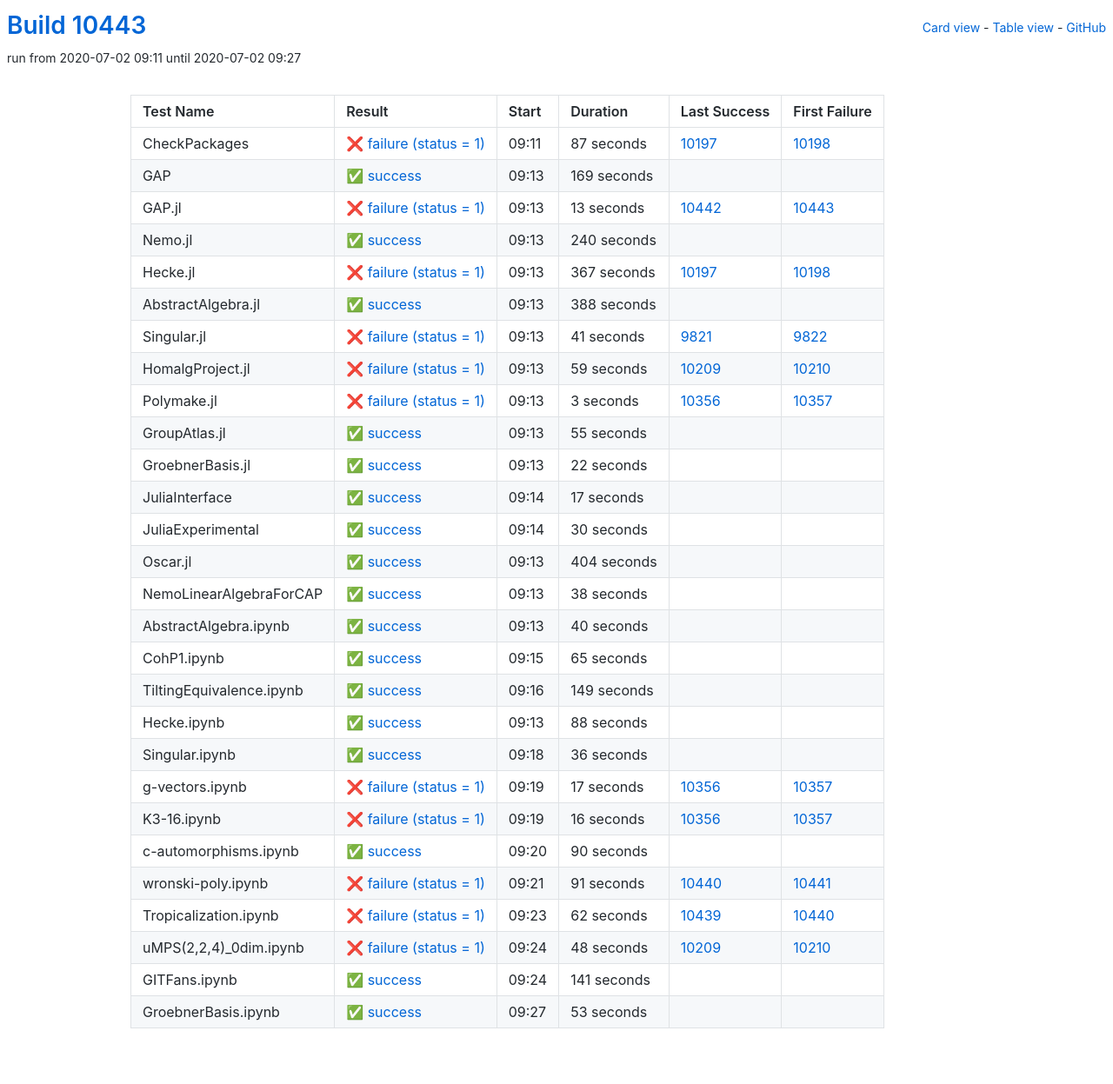
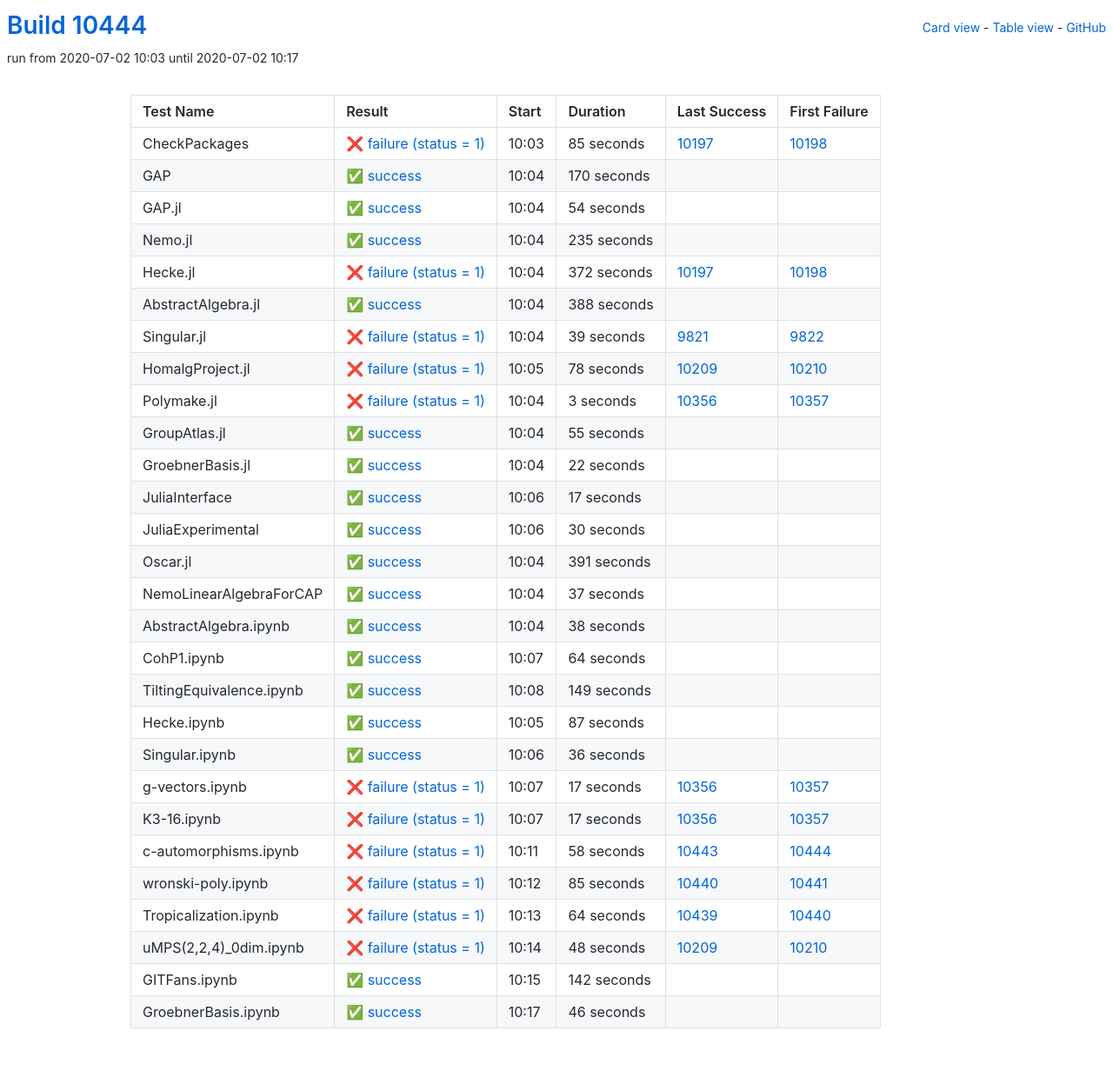
Before and after one commit to oscar-system/oscar-ci-status, a Jekyll site: the page built from table.html, in a window 1280 px wide. Shown: the whole page at 87% size. Built offline with Jekyll 4.4.1, drawn with Linux system fonts in a browser that asks for light colours.

Commit message:
Build #10444

```diff
--- a/_data/ci.yml
+++ b/_data/ci.yml
@@ -1,6 +1,6 @@
 ---
-build: 10443
-build_url: https://oscarci.mathematik.uni-kl.de/job/oscar/10443/
+build: 10444
+build_url: https://oscarci.mathematik.uni-kl.de/job/oscar/10444/
 job: oscar
 organization: oscar-system
 repo: oscar-ci-status
@@ -8,68 +8,68 @@
 tests:
 - name: CheckPackages
   id: checkpackages
-  log: https://oscarci.mathematik.uni-kl.de/job/oscar/10443/artifact/logs/build-10443/CheckPackages.log
-  start: 2020-07-02 09:11
+  log: https://oscarci.mathematik.uni-kl.de/job/oscar/10444/artifact/logs/build-10444/CheckPackages.log
+  start: 2020-07-02 10:03
   success: false
   exitcode: 1
   status: failure
-  duration: 87
+  duration: 85
   last_success: 10197
   last_success_url: https://oscarci.mathematik.uni-kl.de/job/oscar/10197/
   first_failure: 10198
   first_failure_url: https://oscarci.mathematik.uni-kl.de/job/oscar/10198/
 - name: GAP
   id: gap
-  log: https://oscarci.mathematik.uni-kl.de/job/oscar/10443/artifact/logs/build-10443/GAP.log
-  start: 2020-07-02 09:13
+  log: https://oscarci.mathematik.uni-kl.de/job/oscar/10444/artifact/logs/build-10444/GAP.log
+  start: 2020-07-02 10:04
   success: true
   exitcode: 0
   status: success
-  duration: 169
+  duration: 170
   last_success: false
   last_success_url:
   first_failure: false
   first_failure_url:
 - name: GAP.jl
   id: gap-jl
-  log: https://oscarci.mathematik.uni-kl.de/job/oscar/10443/artifact/logs/build-10443/GAP.jl.log
-  start: 2020-07-02 09:13
-  success: false
-  exitcode: 1
-  status: failure
-  duration: 13
-  last_success: 10442
-  last_success_url: https://oscarci.mathematik.uni-kl.de/job/oscar/10442/
-  first_failure: 10443
-  first_failure_url: https://oscarci.mathematik.uni-kl.de/job/oscar/10443/
-- name: Nemo.jl
-  id: nemo-jl
-  log: https://oscarci.mathematik.uni-kl.de/job/oscar/10443/artifact/logs/build-10443/Nemo.jl.log
-  start: 2020-07-02 09:13
+  log: https://oscarci.mathematik.uni-kl.de/job/oscar/10444/artifact/logs/build-10444/GAP.jl.log
+  start: 2020-07-02 10:04
   success: true
   exitcode: 0
   status: success
-  duration: 240
+  duration: 54
+  last_success: false
+  last_success_url:
+  first_failure: false
+  first_failure_url:
+- name: Nemo.jl
+  id: nemo-jl
+  log: https://oscarci.mathematik.uni-kl.de/job/oscar/10444/artifact/logs/build-10444/Nemo.jl.log
+  start: 2020-07-02 10:04
+  success: true
+  exitcode: 0
+  status: success
+  duration: 235
   last_success: false
   last_success_url:
   first_failure: false
   first_failure_url:
 - name: Hecke.jl
   id: hecke-jl
-  log: https://oscarci.mathematik.uni-kl.de/job/oscar/10443/artifact/logs/build-10443/Hecke.jl.log
-  start: 2020-07-02 09:13
+  log: https://oscarci.mathematik.uni-kl.de/job/oscar/10444/artifact/logs/build-10444/Hecke.jl.log
+  start: 2020-07-02 10:04
   success: false
   exitcode: 1
   status: failure
-  duration: 367
+  duration: 372
   last_success: 10197
   last_success_url: https://oscarci.mathematik.uni-kl.de/job/oscar/10197/
   first_failure: 10198
   first_failure_url: https://oscarci.mathematik.uni-kl.de/job/oscar/10198/
 - name: AbstractAlgebra.jl
   id: abstractalgebra-jl
-  log: https://oscarci.mathematik.uni-kl.de/job/oscar/10443/artifact/logs/build-10443/AbstractAlgebra.jl.log
-  start: 2020-07-02 09:13
+  log: https://oscarci.mathematik.uni-kl.de/job/oscar/10444/artifact/logs/build-10444/AbstractAlgebra.jl.log
+  start: 2020-07-02 10:04
   success: true
   exitcode: 0
   status: success
@@ -80,32 +80,32 @@
   first_failure_url:
 - name: Singular.jl
   id: singular-jl
-  log: https://oscarci.mathematik.uni-kl.de/job/oscar/10443/artifact/logs/build-10443/Singular.jl.log
-  start: 2020-07-02 09:13
+  log: https://oscarci.mathematik.uni-kl.de/job/oscar/10444/artifact/logs/build-10444/Singular.jl.log
+  start: 2020-07-02 10:04
   success: false
   exitcode: 1
   status: failure
-  duration: 41
+  duration: 39
   last_success: 9821
   last_success_url: https://oscarci.mathematik.uni-kl.de/job/oscar/9821/
   first_failure: 9822
   first_failure_url: https://oscarci.mathematik.uni-kl.de/job/oscar/9822/
 - name: HomalgProject.jl
   id: homalgproject-jl
-  log: https://oscarci.mathematik.uni-kl.de/job/oscar/10443/artifact/logs/build-10443/HomalgProject.jl.log
-  start: 2020-07-02 09:13
+  log: https://oscarci.mathematik.uni-kl.de/job/oscar/10444/artifact/logs/build-10444/HomalgProject.jl.log
+  start: 2020-07-02 10:05
   success: false
   exitcode: 1
   status: failure
-  duration: 59
+  duration: 78
   last_success: 10209
   last_success_url: https://oscarci.mathematik.uni-kl.de/job/oscar/10209/
   first_failure: 10210
   first_failure_url: https://oscarci.mathematik.uni-kl.de/job/oscar/10210/
 - name: Polymake.jl
   id: polymake-jl
-  log: https://oscarci.mathematik.uni-kl.de/job/oscar/10443/artifact/logs/build-10443/Polymake.jl.log
-  start: 2020-07-02 09:13
+  log: https://oscarci.mathematik.uni-kl.de/job/oscar/10444/artifact/logs/build-10444/Polymake.jl.log
+  start: 2020-07-02 10:04
   success: false
   exitcode: 1
   status: failure
@@ -116,8 +116,8 @@
   first_failure_url: https://oscarci.mathematik.uni-kl.de/job/oscar/10357/
 - name: GroupAtlas.jl
   id: groupatlas-jl
-  log: https://oscarci.mathematik.uni-kl.de/job/oscar/10443/artifact/logs/build-10443/GroupAtlas.jl.log
-  start: 2020-07-02 09:13
+  log: https://oscarci.mathematik.uni-kl.de/job/oscar/10444/artifact/logs/build-10444/GroupAtlas.jl.log
+  start: 2020-07-02 10:04
   success: true
   exitcode: 0
   status: success
@@ -128,8 +128,8 @@
   first_failure_url:
 - name: GroebnerBasis.jl
   id: groebnerbasis-jl
-  log: https://oscarci.mathematik.uni-kl.de/job/oscar/10443/artifact/logs/build-10443/GroebnerBasis.jl.log
-  start: 2020-07-02 09:13
+  log: https://oscarci.mathematik.uni-kl.de/job/oscar/10444/artifact/logs/build-10444/GroebnerBasis.jl.log
+  start: 2020-07-02 10:04
   success: true
   exitcode: 0
   status: success
@@ -140,8 +140,8 @@
   first_failure_url:
 - name: JuliaInterface
   id: juliainterface
-  log: https://oscarci.mathematik.uni-kl.de/job/oscar/10443/artifact/logs/build-10443/JuliaInterface.log
-  start: 2020-07-02 09:14
+  log: https://oscarci.mathematik.uni-kl.de/job/oscar/10444/artifact/logs/build-10444/JuliaInterface.log
+  start: 2020-07-02 10:06
   success: true
   exitcode: 0
   status: success
@@ -152,8 +152,8 @@
   first_failure_url:
 - name: JuliaExperimental
   id: juliaexperimental
-  log: https://oscarci.mathematik.uni-kl.de/job/oscar/10443/artifact/logs/build-10443/JuliaExperimental.log
-  start: 2020-07-02 09:14
+  log: https://oscarci.mathematik.uni-kl.de/job/oscar/10444/artifact/logs/build-10444/JuliaExperimental.log
+  start: 2020-07-02 10:06
   success: true
   exitcode: 0
   status: success
@@ -164,20 +164,32 @@
   first_failure_url:
 - name: Oscar.jl
   id: oscar-jl
-  log: https://oscarci.mathematik.uni-kl.de/job/oscar/10443/artifact/logs/build-10443/Oscar.jl.log
-  start: 2020-07-02 09:13
+  log: https://oscarci.mathematik.uni-kl.de/job/oscar/10444/artifact/logs/build-10444/Oscar.jl.log
+  start: 2020-07-02 10:04
   success: true
   exitcode: 0
   status: success
-  duration: 404
+  duration: 391
   last_success: false
   last_success_url:
   first_failure: false
   first_failure_url:
 - name: NemoLinearAlgebraForCAP
   id: nemolinearalgebraforcap
-  log: https://oscarci.mathematik.uni-kl.de/job/oscar/10443/artifact/logs/build-10443/NemoLinearAlgebraForCAP.log
-  start: 2020-07-02 09:13
+  log: https://oscarci.mathematik.uni-kl.de/job/oscar/10444/artifact/logs/build-10444/NemoLinearAlgebraForCAP.log
+  start: 2020-07-02 10:04
+  success: true
+  exitcode: 0
+  status: success
+  duration: 37
+  last_success: false
+  last_success_url:
+  first_failure: false
+  first_failure_url:
+- name: AbstractAlgebra.ipynb
+  id: abstractalgebra-ipynb
+  log: https://oscarci.mathematik.uni-kl.de/job/oscar/10444/artifact/logs/build-10444/AbstractAlgebra.ipynb.log
+  start: 2020-07-02 10:04
   success: true
   exitcode: 0
   status: success
@@ -186,34 +198,22 @@
   last_success_url:
   first_failure: false
   first_failure_url:
-- name: AbstractAlgebra.ipynb
-  id: abstractalgebra-ipynb
-  log: https://oscarci.mathematik.uni-kl.de/job/oscar/10443/artifact/logs/build-10443/AbstractAlgebra.ipynb.log
-  start: 2020-07-02 09:13
+- name: CohP1.ipynb
+  id: cohp1-ipynb
+  log: https://oscarci.mathematik.uni-kl.de/job/oscar/10444/artifact/logs/build-10444/CohP1.ipynb.log
+  start: 2020-07-02 10:07
   success: true
   exitcode: 0
   status: success
-  duration: 40
-  last_success: false
-  last_success_url:
-  first_failure: false
-  first_failure_url:
-- name: CohP1.ipynb
-  id: cohp1-ipynb
-  log: https://oscarci.mathematik.uni-kl.de/job/oscar/10443/artifact/logs/build-10443/CohP1.ipynb.log
-  start: 2020-07-02 09:15
-  success: true
-  exitcode: 0
-  status: success
-  duration: 65
+  duration: 64
   last_success: false
   last_success_url:
   first_failure: false
   first_failure_url:
 - name: TiltingEquivalence.ipynb
   id: tiltingequivalence-ipynb
-  log: https://oscarci.mathematik.uni-kl.de/job/oscar/10443/artifact/logs/build-10443/TiltingEquivalence.ipynb.log
-  start: 2020-07-02 09:16
+  log: https://oscarci.mathematik.uni-kl.de/job/oscar/10444/artifact/logs/build-10444/TiltingEquivalence.ipynb.log
+  start: 2020-07-02 10:08
   success: true
   exitcode: 0
   status: success
@@ -224,20 +224,20 @@
   first_failure_url:
 - name: Hecke.ipynb
   id: hecke-ipynb
-  log: https://oscarci.mathematik.uni-kl.de/job/oscar/10443/artifact/logs/build-10443/Hecke.ipynb.log
-  start: 2020-07-02 09:13
+  log: https://oscarci.mathematik.uni-kl.de/job/oscar/10444/artifact/logs/build-10444/Hecke.ipynb.log
+  start: 2020-07-02 10:05
   success: true
   exitcode: 0
   status: success
-  duration: 88
+  duration: 87
   last_success: false
   last_success_url:
   first_failure: false
   first_failure_url:
 - name: Singular.ipynb
   id: singular-ipynb
-  log: https://oscarci.mathematik.uni-kl.de/job/oscar/10443/artifact/logs/build-10443/Singular.ipynb.log
-  start: 2020-07-02 09:18
+  log: https://oscarci.mathematik.uni-kl.de/job/oscar/10444/artifact/logs/build-10444/Singular.ipynb.log
+  start: 2020-07-02 10:06
   success: true
   exitcode: 0
   status: success
@@ -248,8 +248,8 @@
   first_failure_url:
 - name: g-vectors.ipynb
   id: g-vectors-ipynb
-  log: https://oscarci.mathematik.uni-kl.de/job/oscar/10443/artifact/logs/build-10443/g-vectors.ipynb.log
-  start: 2020-07-02 09:19
+  log: https://oscarci.mathematik.uni-kl.de/job/oscar/10444/artifact/logs/build-10444/g-vectors.ipynb.log
+  start: 2020-07-02 10:07
   success: false
   exitcode: 1
   status: failure
@@ -260,56 +260,56 @@
   first_failure_url: https://oscarci.mathematik.uni-kl.de/job/oscar/10357/
 - name: K3-16.ipynb
   id: k3-16-ipynb
-  log: https://oscarci.mathematik.uni-kl.de/job/oscar/10443/artifact/logs/build-10443/K3-16.ipynb.log
-  start: 2020-07-02 09:19
+  log: https://oscarci.mathematik.uni-kl.de/job/oscar/10444/artifact/logs/build-10444/K3-16.ipynb.log
+  start: 2020-07-02 10:07
   success: false
   exitcode: 1
   status: failure
-  duration: 16
+  duration: 17
   last_success: 10356
   last_success_url: https://oscarci.mathematik.uni-kl.de/job/oscar/10356/
   first_failure: 10357
   first_failure_url: https://oscarci.mathematik.uni-kl.de/job/oscar/10357/
 - name: c-automorphisms.ipynb
   id: c-automorphisms-ipynb
-  log: https://oscarci.mathematik.uni-kl.de/job/oscar/10443/artifact/logs/build-10443/c-automorphisms.ipynb.log
-  start: 2020-07-02 09:20
-  success: true
-  exitcode: 0
-  status: success
-  duration: 90
-  last_success: false
-  last_success_url:
-  first_failure: false
-  first_failure_url:
-- name: wronski-poly.ipynb
-  id: wronski-poly-ipynb
-  log: https://oscarci.mathematik.uni-kl.de/job/oscar/10443/artifact/logs/build-10443/wronski-poly.ipynb.log
-  start: 2020-07-02 09:21
+  log: https://oscarci.mathematik.uni-kl.de/job/oscar/10444/artifact/logs/build-10444/c-automorphisms.ipynb.log
+  start: 2020-07-02 10:11
   success: false
   exitcode: 1
   status: failure
-  duration: 91
+  duration: 58
+  last_success: 10443
+  last_success_url: https://oscarci.mathematik.uni-kl.de/job/oscar/10443/
+  first_failure: 10444
+  first_failure_url: https://oscarci.mathematik.uni-kl.de/job/oscar/10444/
+- name: wronski-poly.ipynb
+  id: wronski-poly-ipynb
+  log: https://oscarci.mathematik.uni-kl.de/job/oscar/10444/artifact/logs/build-10444/wronski-poly.ipynb.log
+  start: 2020-07-02 10:12
+  success: false
+  exitcode: 1
+  status: failure
+  duration: 85
   last_success: 10440
   last_success_url: https://oscarci.mathematik.uni-kl.de/job/oscar/10440/
   first_failure: 10441
   first_failure_url: https://oscarci.mathematik.uni-kl.de/job/oscar/10441/
 - name: Tropicalization.ipynb
   id: tropicalization-ipynb
-  log: https://oscarci.mathematik.uni-kl.de/job/oscar/10443/artifact/logs/build-10443/Tropicalization.ipynb.log
-  start: 2020-07-02 09:23
+  log: https://oscarci.mathematik.uni-kl.de/job/oscar/10444/artifact/logs/build-10444/Tropicalization.ipynb.log
+  start: 2020-07-02 10:13
   success: false
   exitcode: 1
   status: failure
-  duration: 62
+  duration: 64
   last_success: 10439
   last_success_url: https://oscarci.mathematik.uni-kl.de/job/oscar/10439/
   first_failure: 10440
   first_failure_url: https://oscarci.mathematik.uni-kl.de/job/oscar/10440/
 - name: uMPS(2,2,4)_0dim.ipynb
   id: umps-2-2-4-0dim-ipynb
-  log: https://oscarci.mathematik.uni-kl.de/job/oscar/10443/artifact/logs/build-10443/uMPS-2-2-4-_0dim.ipynb.log
-  start: 2020-07-02 09:24
+  log: https://oscarci.mathematik.uni-kl.de/job/oscar/10444/artifact/logs/build-10444/uMPS-2-2-4-_0dim.ipynb.log
+  start: 2020-07-02 10:14
   success: false
   exitcode: 1
   status: failure
@@ -320,24 +320,24 @@
   first_failure_url: https://oscarci.mathematik.uni-kl.de/job/oscar/10210/
 - name: GITFans.ipynb
   id: gitfans-ipynb
-  log: https://oscarci.mathematik.uni-kl.de/job/oscar/10443/artifact/logs/build-10443/GITFans.ipynb.log
-  start: 2020-07-02 09:24
+  log: https://oscarci.mathematik.uni-kl.de/job/oscar/10444/artifact/logs/build-10444/GITFans.ipynb.log
+  start: 2020-07-02 10:15
   success: true
   exitcode: 0
   status: success
-  duration: 141
+  duration: 142
   last_success: false
   last_success_url:
   first_failure: false
   first_failure_url:
 - name: GroebnerBasis.ipynb
   id: groebnerbasis-ipynb
-  log: https://oscarci.mathematik.uni-kl.de/job/oscar/10443/artifact/logs/build-10443/GroebnerBasis.ipynb.log
-  start: 2020-07-02 09:27
+  log: https://oscarci.mathematik.uni-kl.de/job/oscar/10444/artifact/logs/build-10444/GroebnerBasis.ipynb.log
+  start: 2020-07-02 10:17
   success: true
   exitcode: 0
   status: success
-  duration: 53
+  duration: 46
   last_success: false
   last_success_url:
   first_failure: false
```
Also changed, not shown: README.md.
